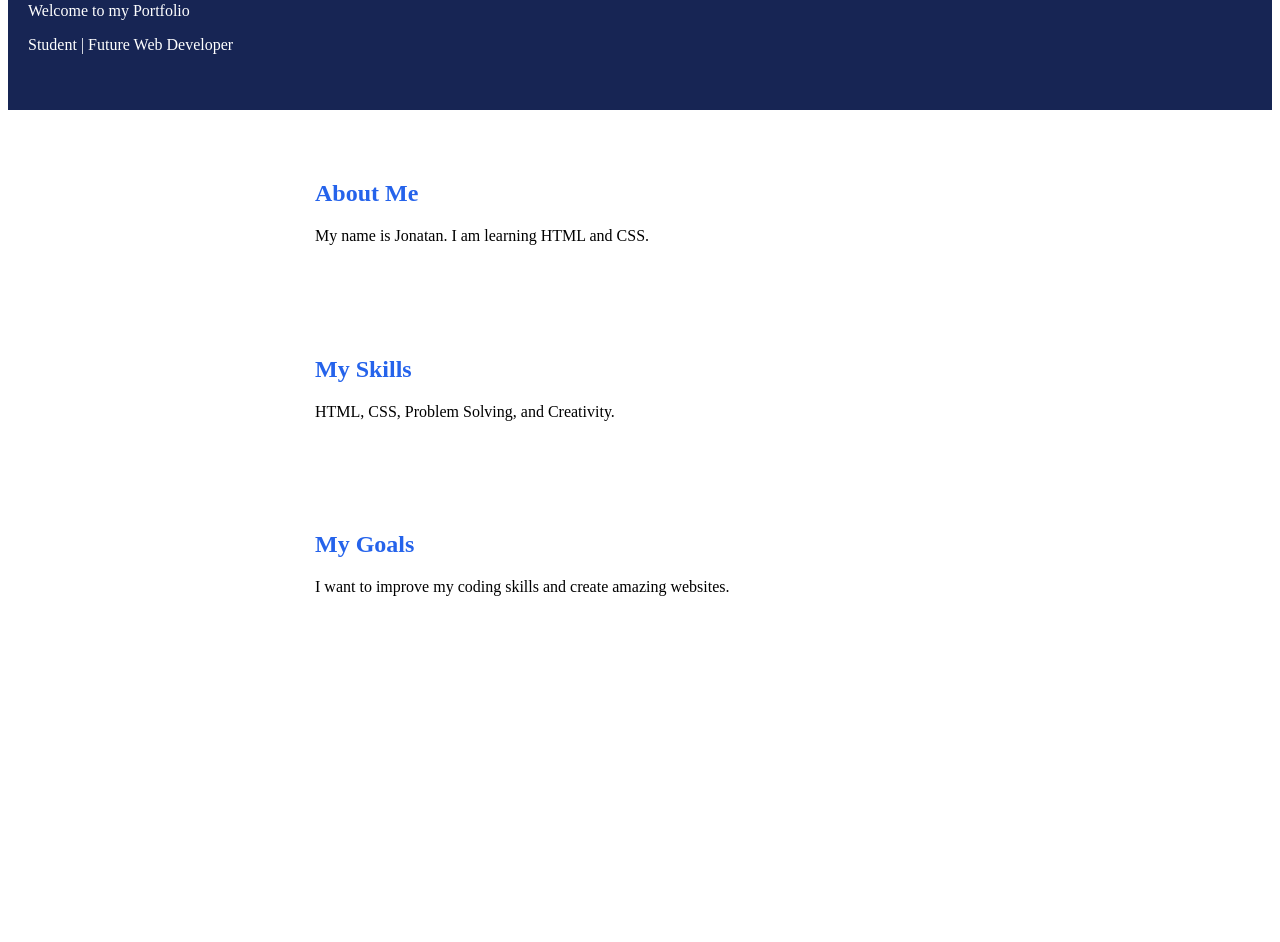
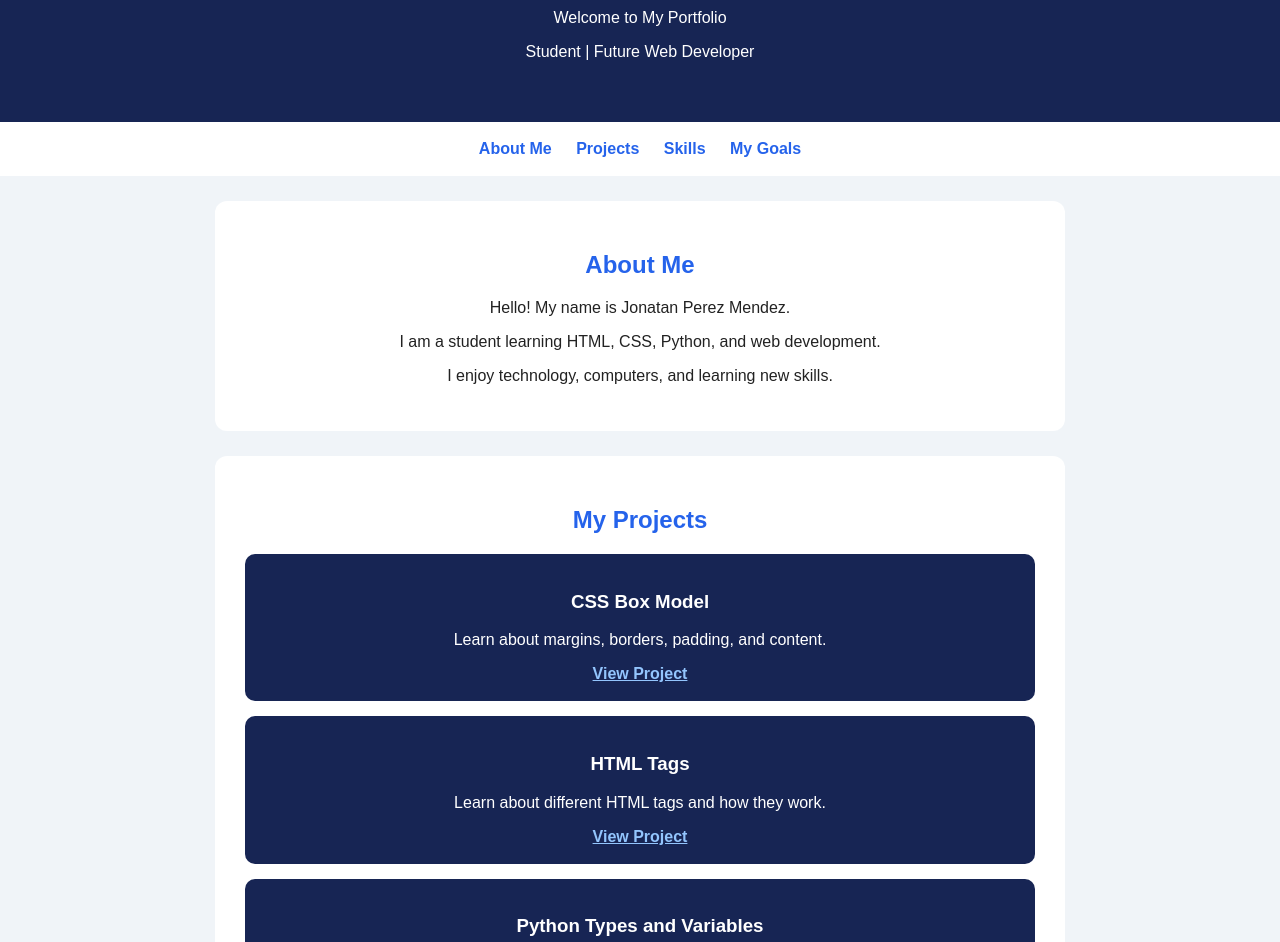
Before and after one commit to jperezmendez2024/jperezmendez2024.github.io, a plain HTML site: page index.html in a window 1280 px wide. Shown: the part 126-1068 px from the top of the page. Before the commit the page ends 800 px from the top, so only its background shows below. Drawn offline with Linux system fonts and the light colour scheme.

Commit message:
go back to the better page

```diff
--- a/index.html
+++ b/index.html
@@ -4,40 +4,147 @@
     <meta charset="UTF-8">
     <meta name="viewport" content="width=device-width, initial-scale=1.0">
     <title>Jonatan's Portfolio</title>
+
     <style>
+        * {
+            box-sizing: border-box;
+        }
+
+        body {
+            font-family: Arial, sans-serif;
+            background: #f0f4f8;
+            color: #222;
+            margin: 0;
+            text-align: center;
+        }
 
         header {
             background: #172554;
             color: white;
-padding: 40px 20px;
+            padding: 45px 20px;
         }
+
+        header h1 {
+            font-size: 36px;
+        }
+
+        nav {
+            background: white;
+            padding: 18px;
+            position: sticky;
+            top: 0;
+        }
+
+        nav a {
+            color: #2563eb;
+            text-decoration: none;
+            margin: 10px;
+            font-weight: bold;
+        }
+
         section {
             background: white;
-max-width: 650px;
+            max-width: 850px;
             margin: 25px auto;
-padding: 25px;
+            padding: 30px;
             border-radius: 12px;
         }
-h2 { color: #2563eb; }
+
+        h2 {
+            color: #2563eb;
+        }
+
+        .card {
+            background: #172554;
+            color: white;
+            padding: 18px;
+            margin: 15px 0;
+            border-radius: 10px;
+        }
+
+        .card a {
+            color: #93c5fd;
+            font-weight: bold;
+        }
+
+        footer {
+            background: #172554;
+            color: white;
+            padding: 25px;
+        }
+
     </style>
 </head>
+
 <body>
+
 <header>
     <h1>Hi, I'm Jonatan!</h1>
-<p>Welcome to my Portfolio</p>
+    <p>Welcome to My Portfolio</p>
     <p>Student | Future Web Developer</p>
 </header>
-<section>
+
+<nav>
+    <a href="#about">About Me</a>
+    <a href="#projects">Projects</a>
+    <a href="#skills">Skills</a>
+    <a href="#goals">My Goals</a>
+</nav>
+
+<section id="about">
     <h2>About Me</h2>
-<p>My name is Jonatan. I am learning HTML and CSS.</p>
+    <p>Hello! My name is Jonatan Perez Mendez.</p>
+    <p>I am a student learning HTML, CSS, Python, and web development.</p>
+    <p>I enjoy technology, computers, and learning new skills.</p>
 </section>
-<section>
+
+<section id="projects">
+    <h2>My Projects</h2>
+
+    <div class="card">
+        <h3>CSS Box Model</h3>
+        <p>Learn about margins, borders, padding, and content.</p>
+        <a href="CSSboxModel.html">View Project</a>
+    </div>
+
+    <div class="card">
+        <h3>HTML Tags</h3>
+        <p>Learn about different HTML tags and how they work.</p>
+        <a href="htmltags.html">View Project</a>
+    </div>
+
+    <div class="card">
+        <h3>Python Types and Variables</h3>
+        <p>Examples of Python data types and variables.</p>
+        <a href="python.html">View Project</a>
+    </div>
+
+    <div class="card">
+        <h3>SDLC</h3>
+        <p>Learn about the Software Development Life Cycle.</p>
+        <a href="SDLC.html">View Project</a>
+    </div>
+
+</section>
+
+<section id="skills">
     <h2>My Skills</h2>
-<p>HTML, CSS, Problem Solving, and Creativity.</p>
+    <p>HTML - Building web pages</p>
+    <p>CSS - Designing websites</p>
+    <p>Python - Learning programming</p>
+    <p>Problem Solving - Finding solutions</p>
 </section>
-<section>
+
+<section id="goals">
     <h2>My Goals</h2>
-<p>I want to improve my coding skills and create amazing websites.</p>
+    <p>My goal is to become better at coding, learn new technologies, and create professional websites.</p>
+    <p>I want to continue improving my skills and finish my Capstone project.</p>
 </section>
+
+<footer>
+    <p>Created by Jonatan Perez Mendez</p>
+    <p>My Capstone Portfolio 2026-2027</p>
+</footer>
+
 </body>
 </html>
```
Lines whose indentation alone changed are shown as unchanged.
